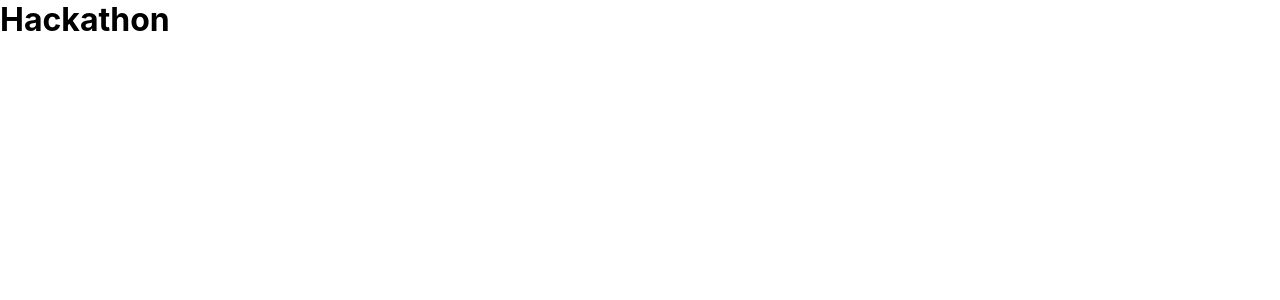
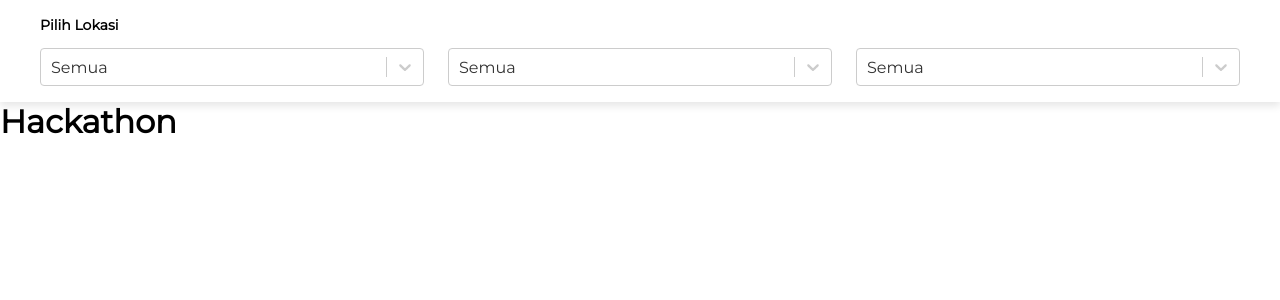
Before and after one commit to yoga-au/hackathon-qvosys, a React (Create React App) app: page / in a window 1280 px wide. Shown: the top 300 px of the page. Built offline with nearby package versions, Linux system fonts and the light colour scheme.

Commit message:
add header location component

```diff
--- a/package.json
+++ b/package.json
@@ -14,6 +14,7 @@
     "react": "^17.0.2",
     "react-dom": "^17.0.2",
     "react-scripts": "5.0.0",
+    "react-select": "^5.2.2",
     "styled-components": "^5.3.3",
     "typescript": "^4.4.2",
     "web-vitals": "^2.1.0"
@@ -41,5 +42,8 @@
       "last 1 firefox version",
       "last 1 safari version"
     ]
+  },
+  "devDependencies": {
+    "@types/styled-components": "^5.1.22"
   }
 }
--- a/src/App.tsx
+++ b/src/App.tsx
@@ -1,9 +1,13 @@
 import React from "react";
+import Header from "./components/Header/Header";
 
 function App() {
   return (
     <>
-      <h1>Hackathon</h1>
+      <Header />
+      <div>
+        <h1>Hackathon</h1>
+      </div>
     </>
   );
 }
--- /dev/null
+++ b/src/components/Header/Header.tsx
@@ -0,0 +1,61 @@
+import styled from "styled-components";
+import Select from "react-select";
+
+import { optionTPS, optionKel, optionKec } from "./constant";
+
+const HeaderContainer = styled.div`
+  padding: 1em 0;
+  position: sticky;
+  top: 0;
+  background-color: white;
+  box-shadow: 0 4px 8px 0px rgba(0, 0, 0, 10%);
+`;
+
+const ContentContainer = styled.div`
+  max-width: 1200px;
+  margin: 0 auto;
+`;
+
+const HeaderTitle = styled.div`
+  margin-bottom: 1em;
+  font-size: 0.875rem;
+  font-weight: 600;
+`;
+
+const SelectContainer = styled.div`
+  display: grid;
+  grid-template-columns: repeat(3, 1fr);
+  gap: 1.5em;
+`;
+
+const Header = () => {
+  return (
+    <HeaderContainer>
+      <ContentContainer>
+        <HeaderTitle>Pilih Lokasi</HeaderTitle>
+        <SelectContainer>
+          {/*  */}
+          <Select
+            isSearchable={false}
+            options={optionKec}
+            defaultValue={optionKec[0]}
+          />
+          {/*  */}
+          <Select
+            isSearchable={false}
+            options={optionKel}
+            defaultValue={optionKel[0]}
+          />
+          {/* TPS */}
+          <Select
+            isSearchable={false}
+            options={optionTPS}
+            defaultValue={optionTPS[0]}
+          />
+        </SelectContainer>
+      </ContentContainer>
+    </HeaderContainer>
+  );
+};
+
+export default Header;
--- /dev/null
+++ b/src/components/Header/constant.ts
@@ -0,0 +1,68 @@
+export const optionTPS = [
+  {
+    value: "all",
+    label: "Semua",
+  },
+  {
+    value: "1",
+    label: "TPS 01",
+  },
+  {
+    value: "2",
+    label: "TPS 02",
+  },
+  {
+    value: "3",
+    label: "TPS 03",
+  },
+  {
+    value: "4",
+    label: "TPS 04",
+  },
+  {
+    value: "5",
+    label: "TPS 05",
+  },
+  {
+    value: "6",
+    label: "TPS 06",
+  },
+  {
+    value: "7",
+    label: "TPS 07",
+  },
+  {
+    value: "8",
+    label: "TPS 08",
+  },
+  {
+    value: "9",
+    label: "TPS 09",
+  },
+  {
+    value: "10",
+    label: "TPS 10",
+  },
+];
+
+export const optionKel = [
+  {
+    value: "all",
+    label: "Semua",
+  },
+  {
+    value: "pasar-minggu",
+    label: "Pasar Minggu",
+  },
+];
+
+export const optionKec = [
+  {
+    value: "all",
+    label: "Semua",
+  },
+  {
+    value: "pasar-minggu",
+    label: "Pasar Minggu",
+  },
+];
--- a/src/index.css
+++ b/src/index.css
@@ -1,3 +1,5 @@
+@import url("https://fonts.googleapis.com/css2?family=Montserrat&display=swap");
+
 * {
   margin: 0;
   padding: 0;
@@ -5,9 +7,7 @@
 }
 
 body {
-  font-family: -apple-system, BlinkMacSystemFont, 'Segoe UI', 'Roboto', 'Oxygen',
-    'Ubuntu', 'Cantarell', 'Fira Sans', 'Droid Sans', 'Helvetica Neue',
-    sans-serif;
+  font-family: "Montserrat", sans-serif;
   -webkit-font-smoothing: antialiased;
   -moz-osx-font-smoothing: grayscale;
 }
```
Also changed, not shown: 1 other file (tests, documents, lock files or other folders).
